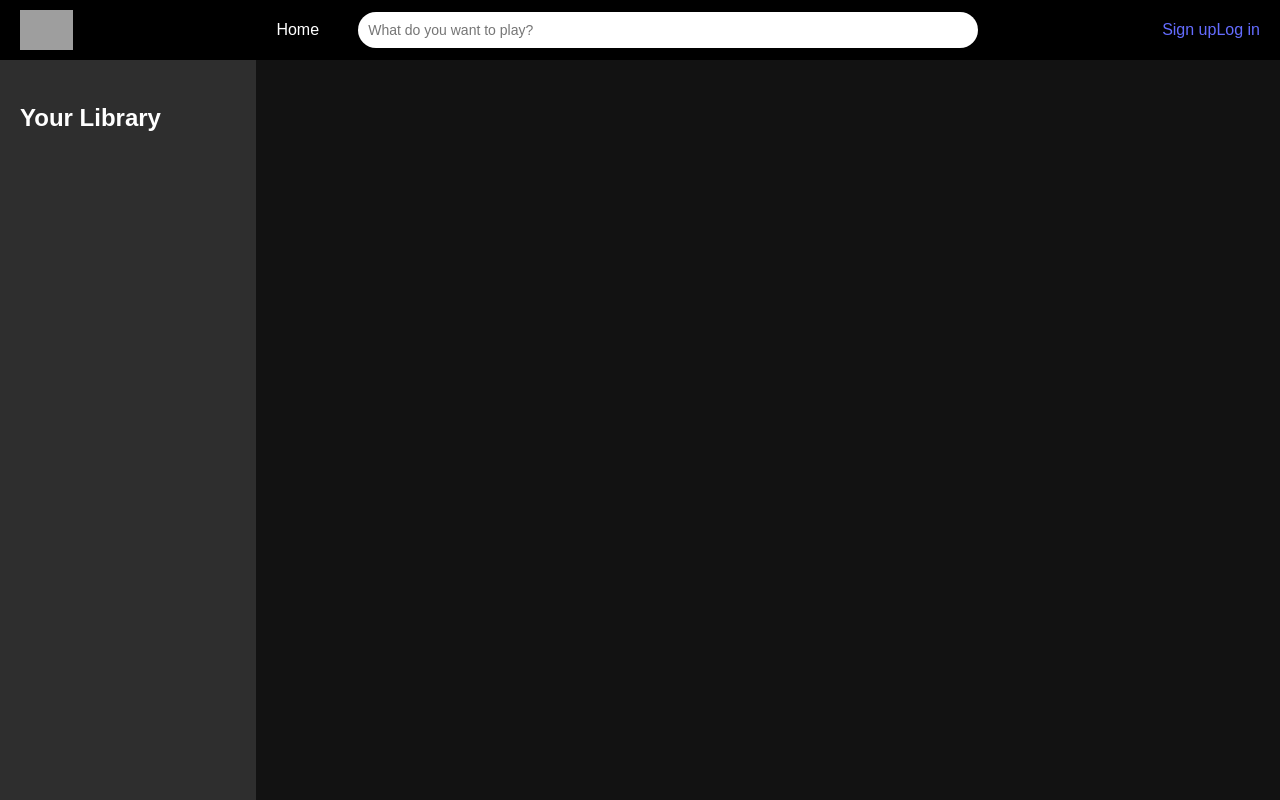
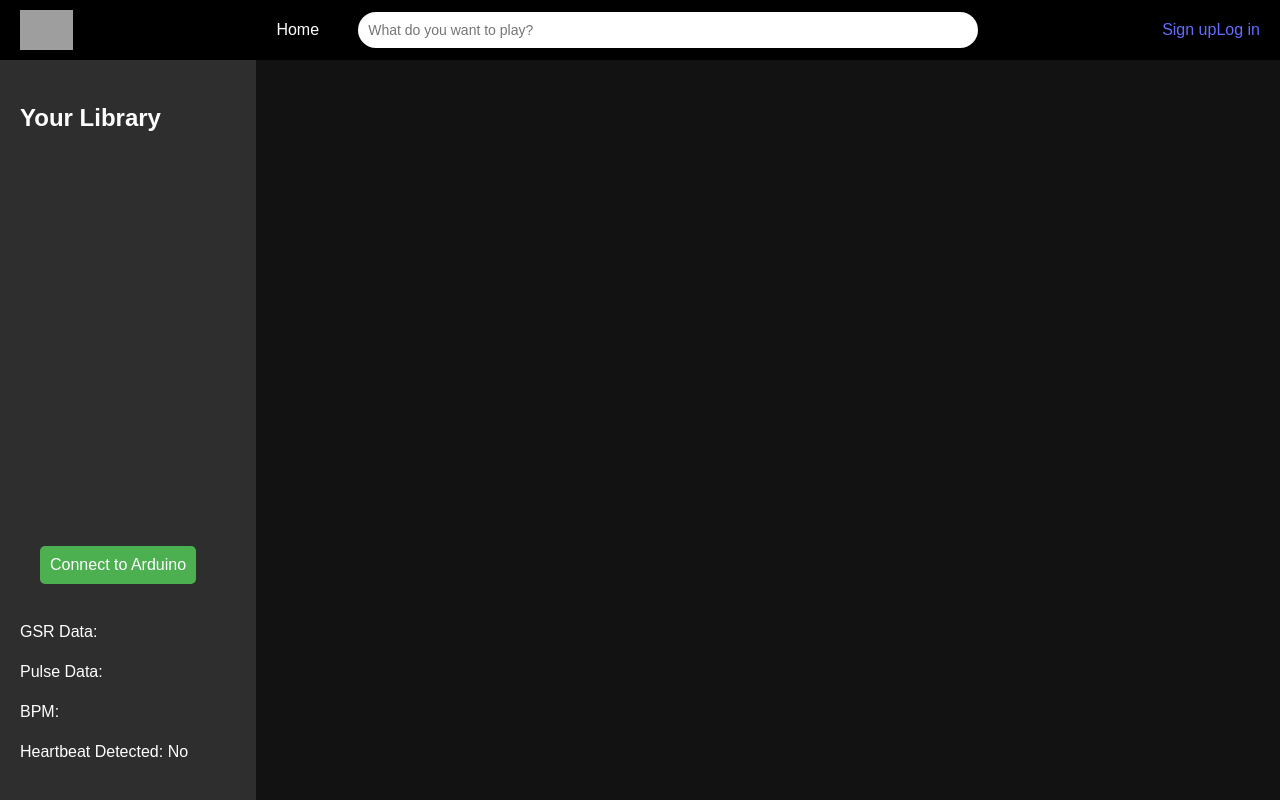
Before and after one commit to JKuehne42/IMAGS_React, a React (Vite) app: page / in a window 1280 px wide. Built offline with nearby package versions, Linux system fonts and the light colour scheme; grey boxes are pictures that could not be loaded.

Commit message:
Added test serial data reading

```diff
--- a/src/App.tsx
+++ b/src/App.tsx
@@ -1,9 +1,11 @@
-import { useEffect, useState } from 'react';
+import React, { useEffect, useState } from 'react';
 import axios from 'axios';
 import { loginUrl } from './spotifyAuth';
 import './App.css'; // Assuming you have this file for styling
+import SerialDataComponent from './SerialDataComponent'; // Importing the new Serial Data component
 
 function App() {
+    // Spotify-related state variables
     const [token, setToken] = useState<string | null>(null);
     const [player, setPlayer] = useState<any>(null);
     const [isPaused, setIsPaused] = useState(true);
@@ -31,7 +33,6 @@ function App() {
     useEffect(() => {
         const hash = window.location.hash;
         let _token = window.localStorage.getItem('spotify_token');
-
         if (!_token && hash) {
             _token = new URLSearchParams(hash.substring(1)).get('access_token');
             window.location.hash = '';
@@ -42,7 +43,6 @@ function App() {
         } else {
             setToken(_token);
         }
-
         setIsLoggedIn(!!_token);
     }, []);
 
@@ -117,7 +117,6 @@ function App() {
                 });
 
                 player.on('ready', ({ device_id }: any) => {
-                    console.log('Player is ready with device ID', device_id);
                     setDeviceId(device_id);
                     transferPlaybackToDevice(device_id); // Transfer playback to Web Player
                 });
@@ -146,8 +145,6 @@ function App() {
     const handlePlayPlaylist = () => {
         if (playlistTracks.length > 0 && deviceId && token) {
             const uris = playlistTracks.map((track: any) => track.track.uri);
-
-            // Ensure playback is transferred to the web player device and start playback
             axios.put(
                 `https://api.spotify.com/v1/me/player/play`,
                 {
@@ -164,24 +161,6 @@ function App() {
                 .catch((error) => console.error('Error starting playback:', error));
         }
     };
-
-    // Check active device and ensure it's the web player
-    useEffect(() => {
-        if (token && deviceId) {
-            axios
-                .get('https://api.spotify.com/v1/me/player', {
-                    headers: {
-                        Authorization: `Bearer ${token}`,
-                    },
-                })
-                .then((response) => {
-                    if (response.data.device.id !== deviceId) {
-                        transferPlaybackToDevice(deviceId); // Make sure Web Player is the active device
-                    }
-                })
-                .catch((error) => console.error('Error checking active device:', error));
-        }
-    }, [deviceId, token]);
 
     return (
         <div className="spotify-layout">
@@ -245,6 +224,9 @@ function App() {
                 )}
             </div>
 
+            {/* Arduino Serial Data Component */}
+            <SerialDataComponent />
+
             {/* Footer (bottom bar for music player) */}
             {isLoggedIn && currentTrack && (
                 <div className="bottom-player">
--- /dev/null
+++ b/src/SerialDataComponent.tsx
@@ -0,0 +1,80 @@
+import React, { useState, useEffect } from 'react';
+
+const SerialDataComponent: React.FC = () => {
+    const [gsrData, setGsrData] = useState<number | null>(null);
+    const [pulseData, setPulseData] = useState<number | null>(null);
+    const [bpmData, setBpmData] = useState<number | null>(null);
+    const [heartbeatDetected, setHeartbeatDetected] = useState<boolean | null>(null);
+    const [port, setPort] = useState<any | null>(null);
+    const [reader, setReader] = useState<any | null>(null);
+
+    // Function to connect to the Arduino's serial port
+    const connectToSerial = async () => {
+        try {
+            const port = await navigator.serial.requestPort();
+            await port.open({ baudRate: 9600 });
+            const textDecoder = new TextDecoderStream();
+            const readableStreamClosed = port.readable.pipeTo(textDecoder.writable);
+            const reader = textDecoder.readable.getReader();
+            setPort(port);
+            setReader(reader);
+            console.log('Connected to serial port');
+        } catch (error) {
+            console.error('Failed to connect to serial port:', error);
+        }
+    };
+
+    useEffect(() => {
+        if (reader) {
+            const intervalId = setInterval(() => {
+                readSerialData();
+            }, 1000);
+            return () => clearInterval(intervalId);
+        }
+    }, [reader]);
+
+    const readSerialData = async () => {
+        try {
+            const { value, done } = await reader.read();
+            if (done) {
+                reader.releaseLock();
+                return;
+            }
+            const data = JSON.parse(value);
+            setGsrData(data.GSR);
+            setPulseData(data.Pulse);
+            setBpmData(data.BPM);
+            setHeartbeatDetected(data.Heartbeat);
+        } catch (error) {
+            console.error('Error reading from serial port:', error);
+        }
+    };
+
+    return (
+        <div style={{ position: 'relative', zIndex: 10, padding: '20px' }}>
+            <button
+                onClick={connectToSerial}
+                style={{
+                    padding: '10px',
+                    margin: '20px',
+                    backgroundColor: '#4CAF50',
+                    color: 'white',
+                    border: 'none',
+                    borderRadius: '5px',
+                    zIndex: 10,  // Ensures it's above other elements
+                    position: 'relative',
+                }}
+            >
+                Connect to Arduino
+            </button>
+            <div>
+                <p>GSR Data: {gsrData}</p>
+                <p>Pulse Data: {pulseData}</p>
+                <p>BPM: {bpmData}</p>
+                <p>Heartbeat Detected: {heartbeatDetected ? 'Yes' : 'No'}</p>
+            </div>
+        </div>
+    );
+};
+
+export default SerialDataComponent;
```
